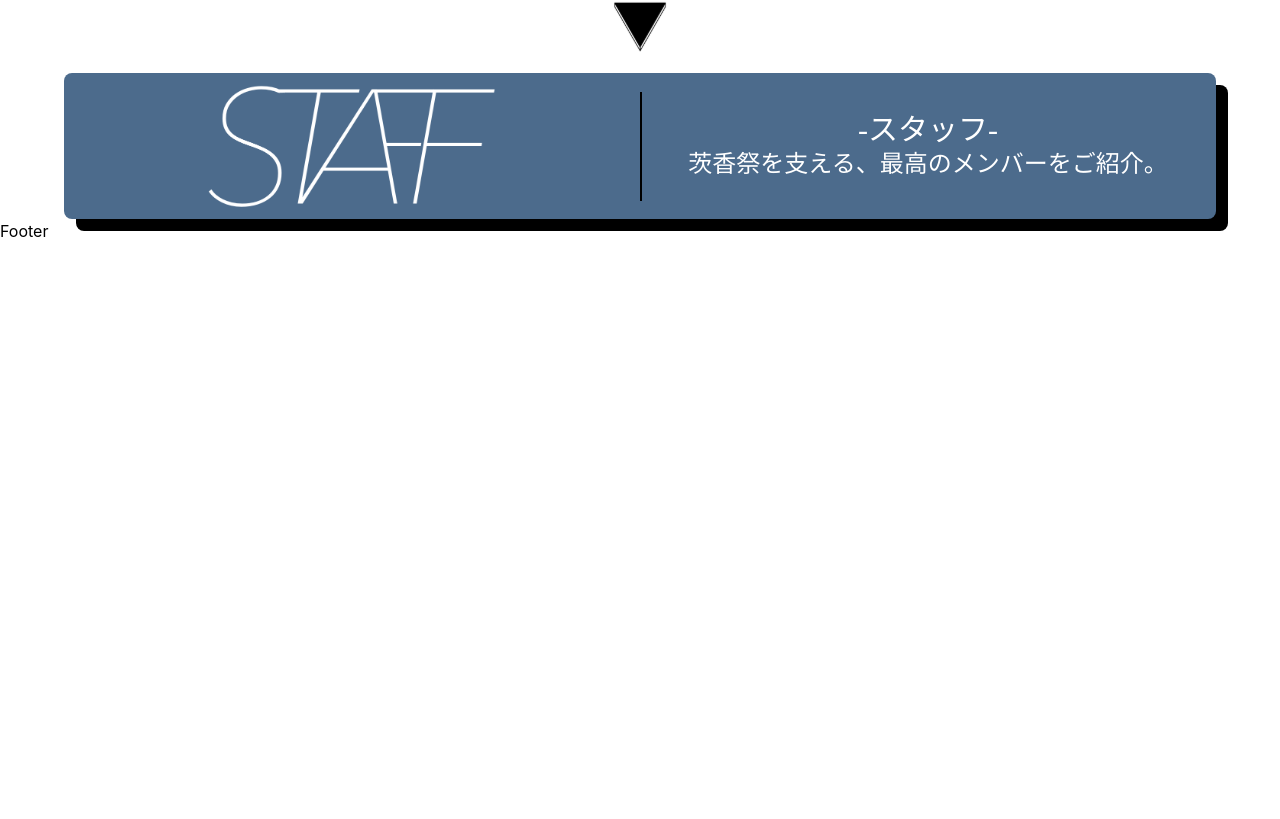
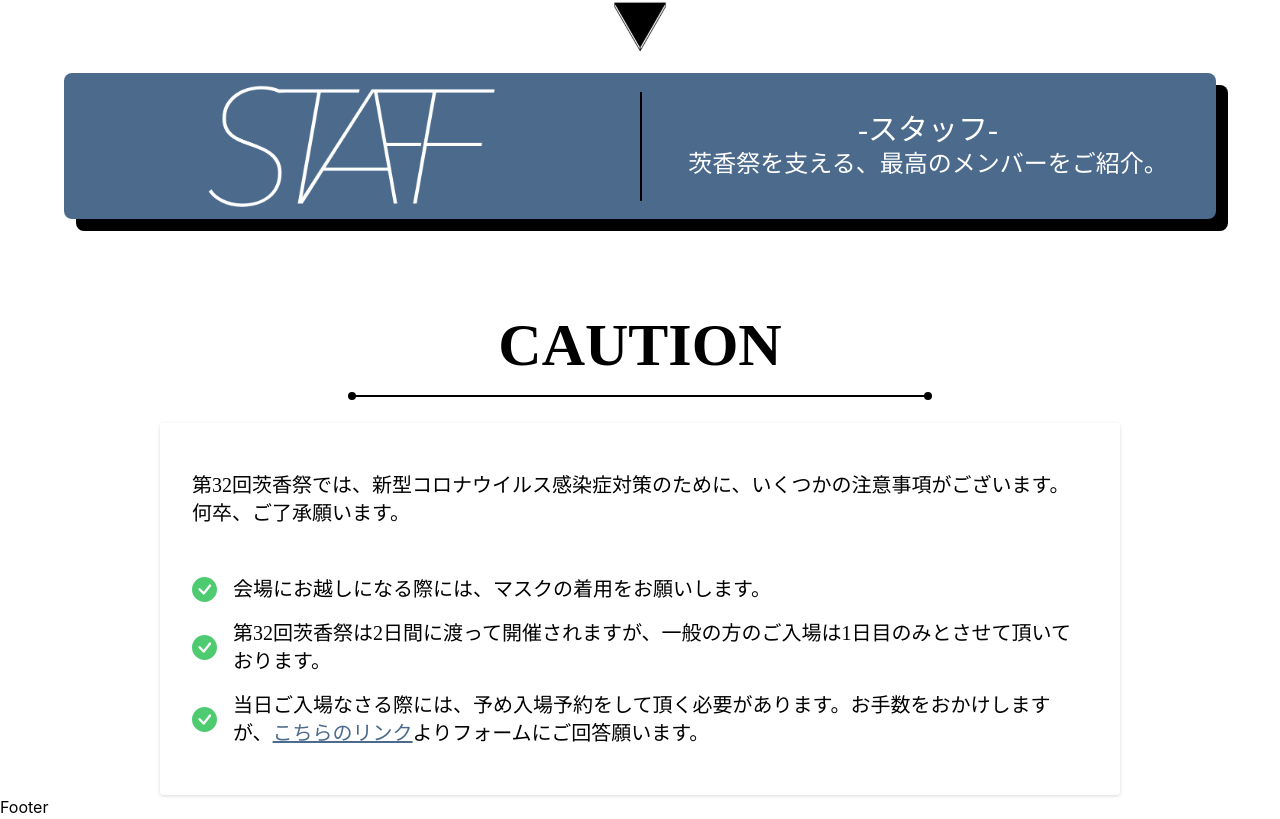
Before and after one commit to shikosai32/shikosai.net, a Next.js app: page / in a window 1280 px wide. Shown: the part 1469-2288 px from the top of the page. Before the commit the page ends 1712 px from the top, so only its background shows below. Built offline with nearby package versions, Linux system fonts and the light colour scheme; no server answers; a web font is replaced by a local one.

Commit message:
feat: ✨ (index) Cautionを作成

```diff
--- /dev/null
+++ b/src/components/index/Caution.tsx
@@ -0,0 +1,47 @@
+import Link from "next/link";
+import { FC } from "react";
+import { BsFillCheckCircleFill } from "react-icons/bs";
+import Card from "../Card";
+
+const Caution: FC = () => (
+  <div className="relative font-noto-serif-jp">
+    <h2 className="text-center text-6xl font-semibold uppercase">Caution</h2>
+    <div className="absolute top-20 right-1/4 h-[2px] w-1/2 bg-black before:absolute before:top-[-3px] before:-left-1 before:h-2 before:w-2 before:rounded-full before:bg-black before:content-[''] after:absolute after:top-[-3px] after:-right-1 after:h-2 after:w-2 after:rounded-full after:bg-black after:content-['']" />
+    <div className="mt-12 flex justify-center">
+      <Card className="w-5/6 py-12 px-8 text-xl">
+        <p>
+          第32回茨香祭では、新型コロナウイルス感染症対策のために、いくつかの注意事項がございます。何卒、ご了承願います。
+        </p>
+        <div className="mt-12 space-y-4">
+          <div className="flex items-center space-x-4">
+            <figure>
+              <BsFillCheckCircleFill size={25} className="text-success" />
+            </figure>
+            <p>会場にお越しになる際には、マスクの着用をお願いします。</p>
+          </div>
+          <div className="flex items-center space-x-4">
+            <figure>
+              <BsFillCheckCircleFill size={25} className="text-success" />
+            </figure>
+            <p>第32回茨香祭は2日間に渡って開催されますが、一般の方のご入場は1日目のみとさせて頂いております。</p>
+          </div>
+          <div className="flex items-center space-x-4">
+            <figure>
+              <BsFillCheckCircleFill size={25} className="text-success" />
+            </figure>
+            <p>
+              当日ご入場なさる際には、予め入場予約をして頂く必要があります。お手数をおかけしますが、
+              {/* TODO: 正しいURLに置き換える. */}
+              <Link href="https://example.com">
+                <a className="text-secondary underline visited:text-primary">こちらのリンク</a>
+              </Link>
+              よりフォームにご回答願います。
+            </p>
+          </div>
+        </div>
+      </Card>
+    </div>
+  </div>
+);
+
+export default Caution;
--- a/src/pages/index.tsx
+++ b/src/pages/index.tsx
@@ -2,9 +2,11 @@ import type { NextPage } from "next";
 import dynamic from "next/dynamic";
 import Layout from "~/components/Layout";
 import Flow from "~/components/index/Flow";
+import Caution from "~/components/index/Caution";
 
 const Home: NextPage = () => {
   const CountDown = dynamic(() => import("~/components/CountDown"), { ssr: false });
+
   return (
     <Layout PageTitle="Hello World">
       <div className="hidden w-full md:block">
@@ -45,7 +47,6 @@ const Home: NextPage = () => {
             2022.10.23<span className="text-sm font-normal">(Sun.)</span>
           </div>
         </div>
-
         <div className="w-full pt-2">
           <CountDown />
         </div>
@@ -54,6 +55,9 @@ const Home: NextPage = () => {
         <div className="mt-24">
           <Flow />
         </div>
+        <div className="mt-24">
+          <Caution />
+        </div>
       </div>
     </Layout>
   );
```
